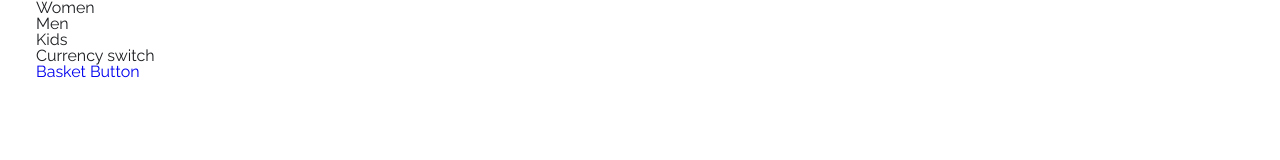
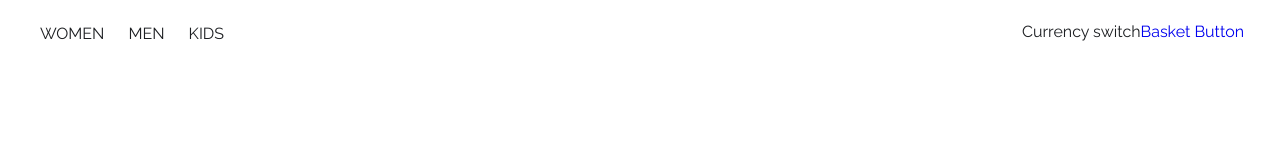
Before and after one commit to RedOne-DXB/junior_react_test_rodion_romanenko, a React (Create React App) app: page / in a window 1280 px wide. Shown: the top 160 px of the page. Built offline with nearby package versions, Linux system fonts and the light colour scheme.

Commit message:
header styles begun but yet to be completed

```diff
--- a/src/Components/Header/Header.js
+++ b/src/Components/Header/Header.js
@@ -1,11 +1,16 @@
 import HeaderNavTabs from '../HeaderNavTabs/HeaderNavTabs';
+import s from './Header.module.css';
 
 function Header({ children }) {
   return (
-    <header>
-      <HeaderNavTabs />
-      <div>Currency switch</div>
-      <a href="././public/index.html">Basket Button</a>
+    <header className={s.header}>
+      <div className={s.tabContainer}>
+        <HeaderNavTabs />
+        <div className={s.buttonWrapper}>
+          <div>Currency switch</div>
+          <a href="././public/index.html">Basket Button</a>
+        </div>
+      </div>
     </header>
   );
 }
--- /dev/null
+++ b/src/Components/Header/Header.module.css
@@ -0,0 +1,12 @@
+.tabContainer {
+  display: flex;
+  justify-content: space-between;
+}
+
+.header {
+  padding: 24px 0 17px 0;
+}
+
+.buttonWrapper {
+  display: flex;
+}
--- a/src/Components/HeaderNavTabs/HeaderNavTabs.js
+++ b/src/Components/HeaderNavTabs/HeaderNavTabs.js
@@ -1,9 +1,12 @@
+// import PropTypes from 'prop-types';
+import s from './HeaderNavTabs.module.css';
+
 function HeaderNavTabs() {
   return (
-    <ul>
-      <li>Women</li>
-      <li>Men</li>
-      <li>Kids</li>
+    <ul className={s.tabList}>
+      <li className={s.listItem}>Women</li>
+      <li className={s.listItem}>Men</li>
+      <li className={s.listItem}>Kids</li>
     </ul>
   );
 }
--- /dev/null
+++ b/src/Components/HeaderNavTabs/HeaderNavTabs.module.css
@@ -0,0 +1,21 @@
+.tabList {
+  display: flex;
+  flex-direction: row;
+  align-items: center;
+  max-width: 234px;
+  padding-top: 0;
+  /* padding-bottom: ; */
+}
+
+.listItem {
+  padding: 0 4px 10px 4px;
+  line-height: calc(19.2 / 16 * 100%);
+  width: 100%;
+  height: 100%;
+  text-align: center;
+  text-transform: uppercase;
+}
+
+.listItem:not(:last-child) {
+  margin-right: 16px;
+}
```
